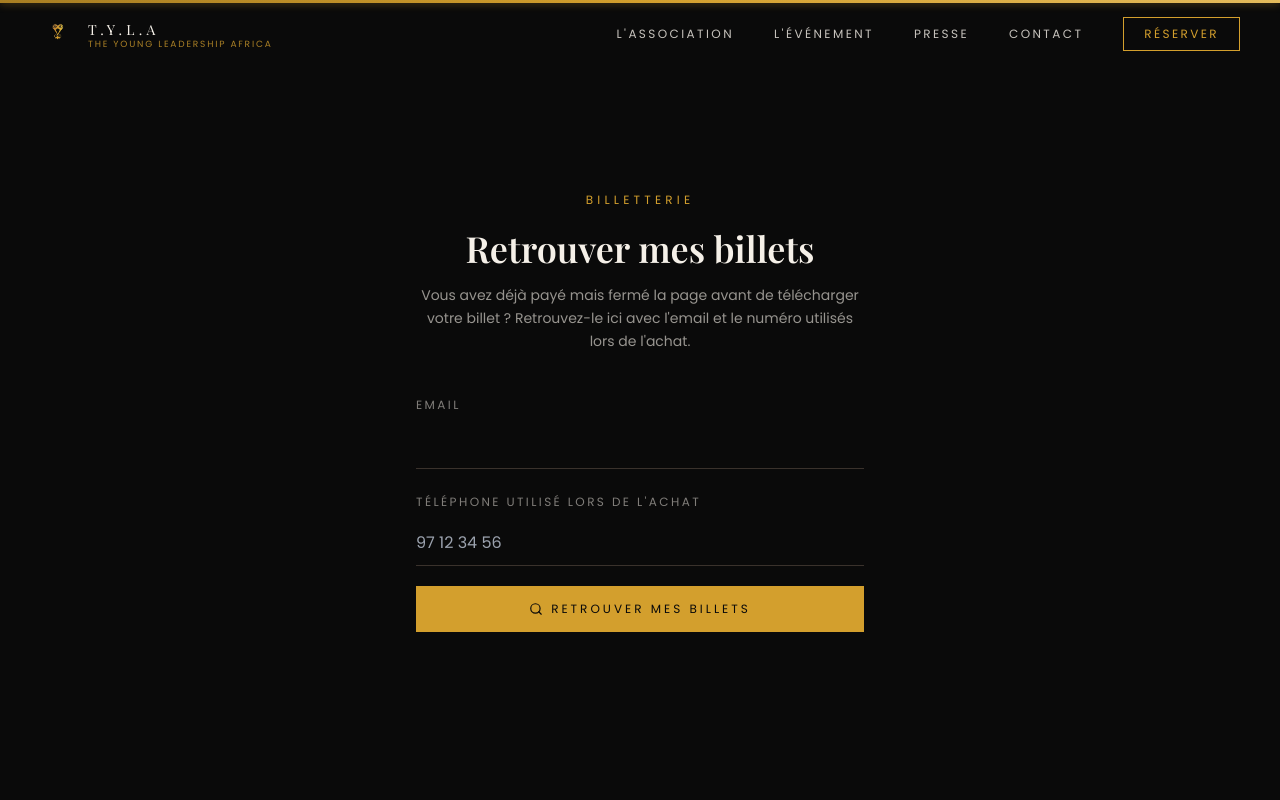
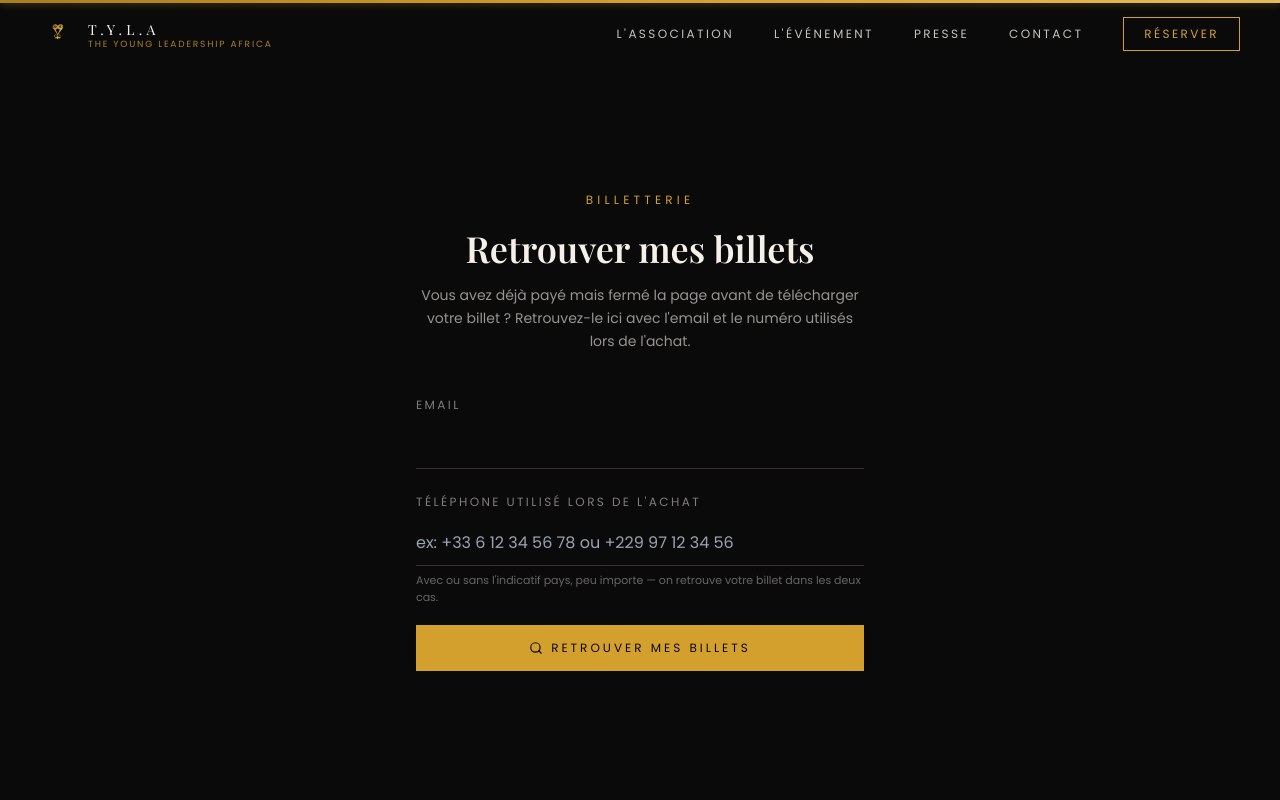
Before and after one commit to Kesjs/tyla, a Next.js app: page /billetterie/retrouver in a window 1280 px wide. Shown: the top 800 px of the page. Built offline with nearby package versions, Linux system fonts and the light colour scheme; a web font is replaced by a local one.

Commit message:
Add files via upload

```diff
--- a/app/(site)/billetterie/retrouver/page.tsx
+++ b/app/(site)/billetterie/retrouver/page.tsx
@@ -68,11 +68,14 @@ export default function RetrouverBilletsPage() {
               <input
                 required
                 type="tel"
-                placeholder="97 12 34 56"
+                placeholder="ex: +33 6 12 34 56 78 ou +229 97 12 34 56"
                 value={phone}
                 onChange={(e) => setPhone(e.target.value)}
                 className="mt-2 w-full border-b border-taupe bg-transparent py-2.5 font-body text-ivoire outline-none focus:border-or"
               />
+              <p className="mt-1.5 font-body text-[11px] text-ivoire/40">
+                Avec ou sans l&apos;indicatif pays, peu importe — on retrouve votre billet dans les deux cas.
+              </p>
             </div>
 
             {error && <p className="font-body text-sm text-porto-light">{error}</p>}
```
